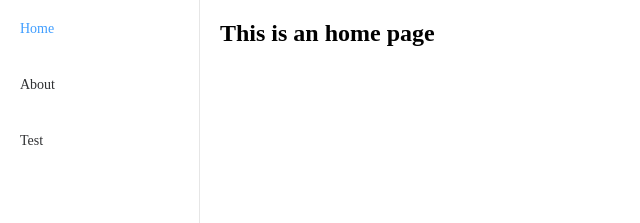
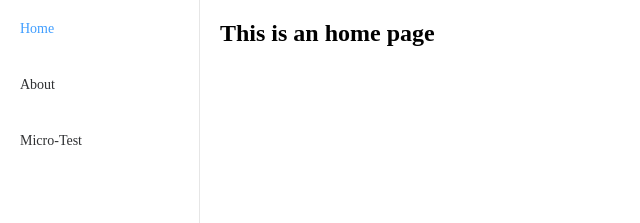
Before and after one commit to helloDangliyi/main-app, a Vue app: page / in a window 1280 px wide. Shown: the top 223 px of the page, without its empty margins (0-640 px from the left). Built offline with nearby package versions, Linux system fonts and the light colour scheme.

Commit message:
主应用传值

```diff
--- a/src/layout/index.vue
+++ b/src/layout/index.vue
@@ -9,7 +9,7 @@
           <span slot="title">About</span>
         </el-menu-item>
         <el-menu-item index="/sub-vue/micro/test">
-          <span slot="title">Test</span>
+          <span slot="title">Micro-Test</span>
         </el-menu-item>
       </el-menu>
     </el-aside>
--- a/src/main.js
+++ b/src/main.js
@@ -10,6 +10,9 @@ Vue.config.productionTip = false
 
 Vue.use(ElementUI)
 
+localStorage.setItem('token', '123')
+console.log('在main中设置了token')
+
 new Vue({
   router,
   store,
```
